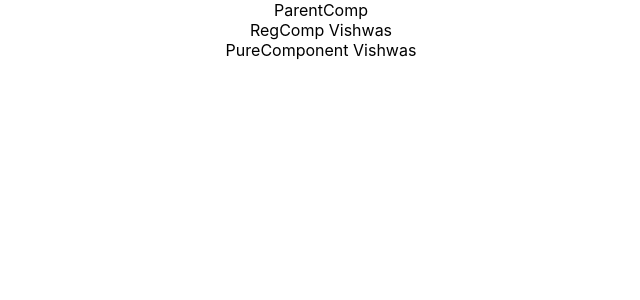
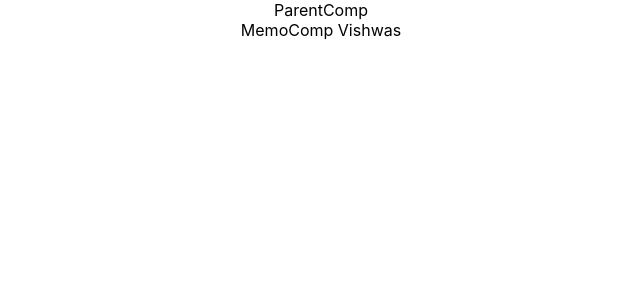
Before and after one commit to pmswami/React, a React (Create React App) app in the folder hello-world/: page / in a window 1280 px wide. Shown: the top 300 px of the page, without its empty margins (319-959 px from the left). Built offline with nearby package versions, Linux system fonts and the light colour scheme.

Commit message:
Added memo for functional component

```diff
--- /dev/null
+++ b/hello-world/src/components/MemoComp.js
@@ -0,0 +1,10 @@
+import React from 'react'
+
+function MemoComp({name}) {
+    console.log("rendering memo comp")
+  return (
+    <div>MemoComp {name}</div>
+  )
+}
+
+export default React.memo(MemoComp)
--- a/hello-world/src/components/ParentComp.js
+++ b/hello-world/src/components/ParentComp.js
@@ -1,8 +1,9 @@
 import React, { Component, PureComponent } from 'react'
 import RegComp from './RegComp'
 import PureComp from './PureComp'
+import MemoComp from './MemoComp'
 
-class ParentComp extends PureComponent {
+class ParentComp extends Component {
     constructor(props) {
       super(props)
 
@@ -22,8 +23,9 @@
     return (
       <div>
         ParentComp
-        <RegComp name={this.state.name}/>
-        <PureComp name={this.state.name}/>
+        <MemoComp name={this.state.name}/>
+        {/* <RegComp name={this.state.name}/>
+        <PureComp name={this.state.name}/> */}
       </div>
 
     )
```
